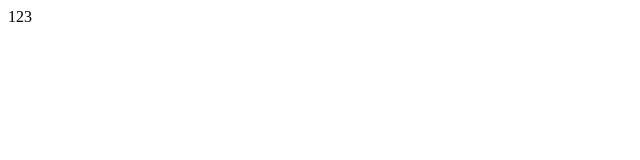
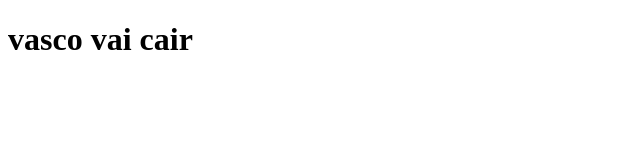
Before and after one commit to Gerencia-de-configuracao-e-mudancas/exercicio-issues-marcoscz0102, a plain HTML site: page index.html in a window 1280 px wide. Shown: the whole page, without its empty margins (0-640 px from the left). Drawn offline with Linux system fonts and the light colour scheme.

Commit message:
vasco é ruim

```diff
--- a/index.html
+++ b/index.html
@@ -6,6 +6,8 @@
     <title>Document</title>
 </head>
 <body>
-    123
+    <h1>
+        vasco vai cair
+    </h1>
 </body>
 </html>
```
